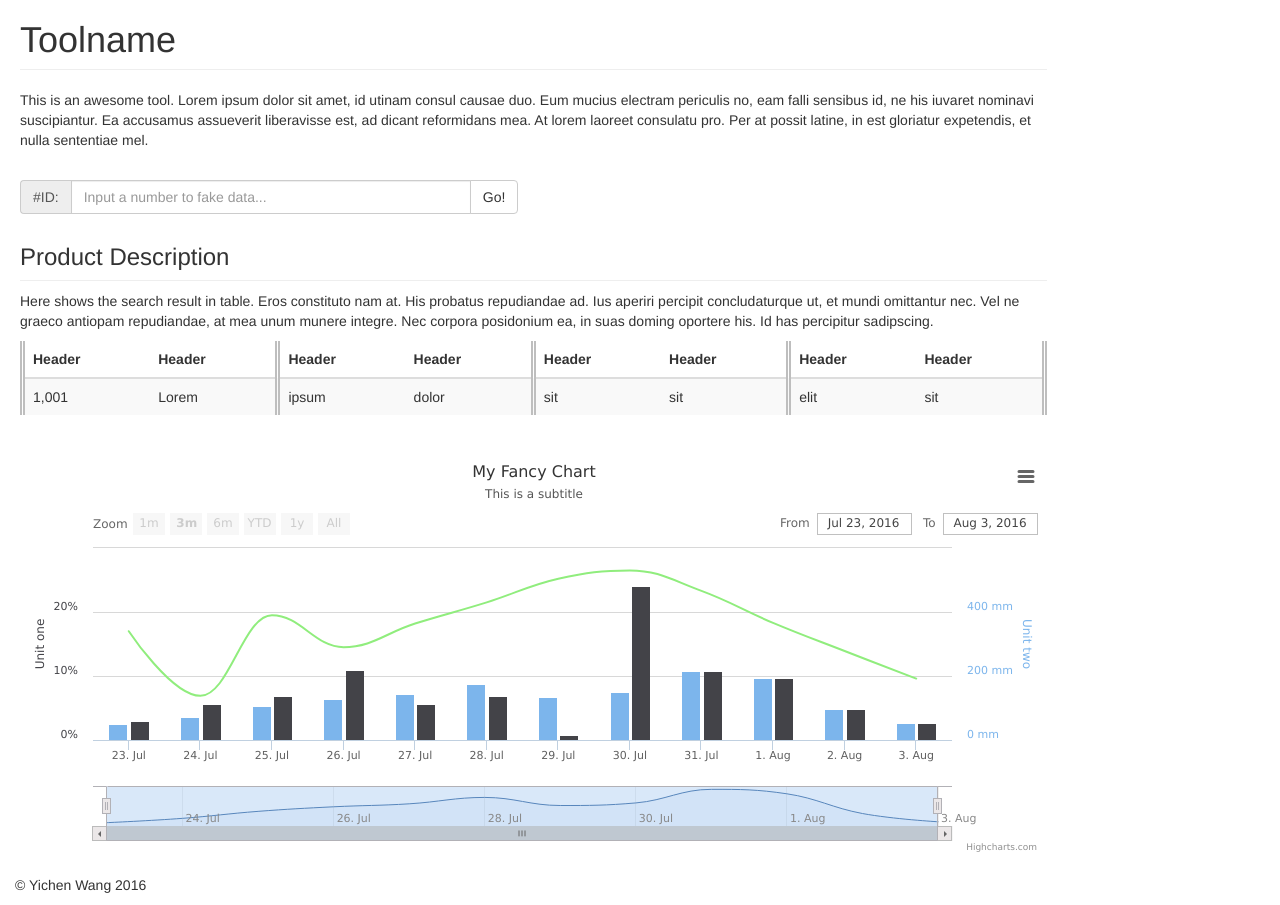
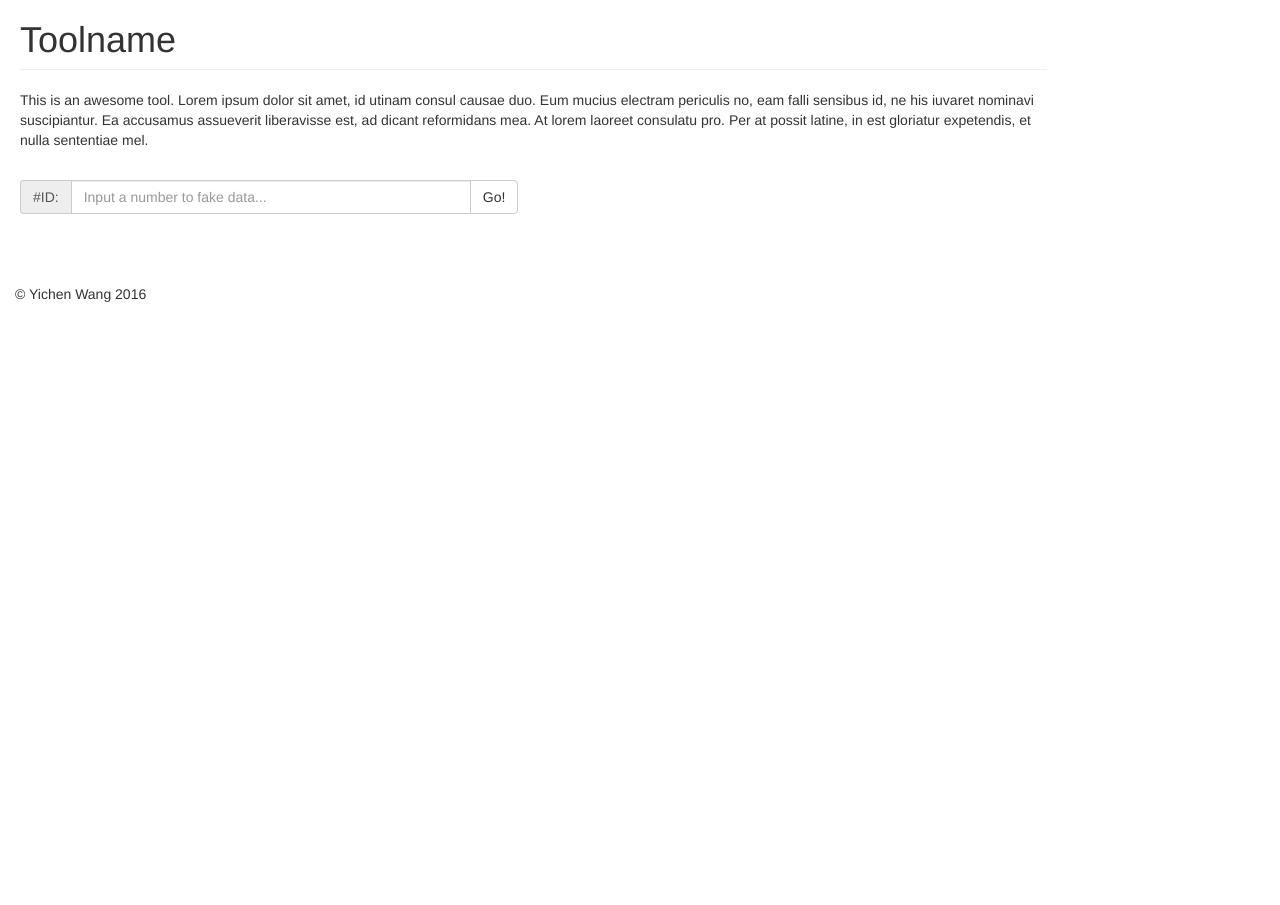
Before and after one commit to wangycthu/highstock_example, a plain HTML site: page index.html in a window 1280 px wide. After the commit the page ends 800 px from the top, so only its background shows below. Drawn offline with nearby package versions, Linux system fonts and the light colour scheme.

Commit message:
hide table and chart when loaded

```diff
--- a/index.html
+++ b/index.html
@@ -6,7 +6,6 @@
     <meta name="viewport" content="width=device-width, initial-scale=1">
     <meta author="LeeTZ">
     <title>Hightchart Example</title>
-
     <!-- Bootstrap core CSS -->
     <link href="bower_components/bootstrap/dist/css/bootstrap.min.css" rel="stylesheet">
     <!-- Custom styles -->
@@ -38,9 +37,9 @@
           </div>
           <!-- Search Button End-->
           <!-- Table Begin-->
+          <div id="table-wrapper" style="display: none">
             <h3 class="sub-header">Product Description</h3>
             <p>Here shows the search result in table. Eros constituto nam at. His probatus repudiandae ad. Ius aperiri percipit concludaturque ut, et mundi omittantur nec. Vel ne graeco antiopam repudiandae, at mea unum munere integre. Nec corpora posidonium ea, in suas doming oportere his. Id has percipitur sadipscing.</p>
-
             <div class="table-responsive">
               <table class="table table-striped" id="tabledata">
                 <thead>
@@ -69,6 +68,7 @@
                 </tbody>
               </table>
             </div>
+          </div>
           <!-- Table End-->
           <br>
           <!-- Hight Charts Begin-->
@@ -80,7 +80,6 @@
         <p>&copy; Yichen Wang 2016</p>
       </footer>
     </div>
-
     <!-- Bootstrap core JavaScript Placed at the end of the document so the pages load faster -->
     <script src="https://ajax.googleapis.com/ajax/libs/jquery/1.11.3/jquery.min.js"></script>
     <script src="bower_components/bootstrap/dist/js/bootstrap.min.js"></script>
--- a/js/index.js
+++ b/js/index.js
@@ -26,6 +26,7 @@ function search(){
         });
         tbody.append(tr);
     });
+    $("#table-wrapper").show();
     // then update the chart with data
 
     $('#high-chart').highcharts('StockChart', {
@@ -155,88 +156,5 @@ function fakedata(query){
 
 // this function is executed when document is ready, only for a quick view
 $(function () {
-        $('#high-chart').highcharts('StockChart', {
-            chart: {
-                zoomType: 'xy'
-            },
-
-            title: {
-                text: 'My Fancy Chart'
-            },
-            subtitle: {
-                text: 'This is a subtitle'
-            },
-
-            rangeSelector : {
-                selected : 1
-            },
-
-            yAxis: [{ // Primary yAxis
-                labels: {
-                    format: '{value}%',
-                    style: {
-                        color: Highcharts.getOptions().colors[1]
-                    }
-                },
-                title: {
-                    text: 'Unit one',
-                    style: {
-                        color: Highcharts.getOptions().colors[1]
-                    }
-                },
-                opposite: false
-            }, { // Secondary yAxis
-                labels: {
-                    format: '{value} mm',
-                    style: {
-                        color: Highcharts.getOptions().colors[0]
-                    }
-                },
-                title: {
-                    text: 'Unit two',
-                    style: {
-                        color: Highcharts.getOptions().colors[0]
-                    }
-                }
-
-            }],
-            plotOptions:{
-                spline:{
-                    pointStart: Date.UTC(2016, 6, 23, 0, 0, 0),
-                    pointInterval: 86400000 // one day
-                },
-                column:{
-                    pointStart: Date.UTC(2016, 6, 23, 0, 0, 0),
-                    pointInterval: 86400000, // one day
-                }
-            },
-            series : [{
-                name : 'Unit two',
-                data: [49.9, 71.5, 106.4, 129.2, 144.0, 176.0, 135.6, 148.5, 216.4, 194.1, 95.6, 54.4],
-                yAxis: 1,
-                type: 'column',
-                tooltip: {
-                    valueDecimals: 2,
-                    valueSuffix: ' mm'
-                }
-            },{
-                name : 'Unit two',
-                data: [59.9, 111.5, 136.4, 219.2, 114.0, 136.0, 15.6, 481.5, 216.4, 194.1, 95.6, 54.4],
-                yAxis: 1,
-                type: 'column',
-                tooltip: {
-                    valueDecimals: 2,
-                    valueSuffix: ' mm'
-                }
-            },  // double stack
-            {
-                name : 'Unit one',
-                data: [17.0, 6.9, 19.5, 14.5, 18.2, 21.5, 25.2, 26.5, 23.3, 18.3, 13.9, 9.6],
-                type: 'spline',
-                tooltip: {
-                    valueDecimals: 2,
-                    valueSuffix: '%'
-                }
-            }]
-        });
+    $("#table-wrapper").hide();
 });
```
Lines whose indentation alone changed are shown as unchanged.
